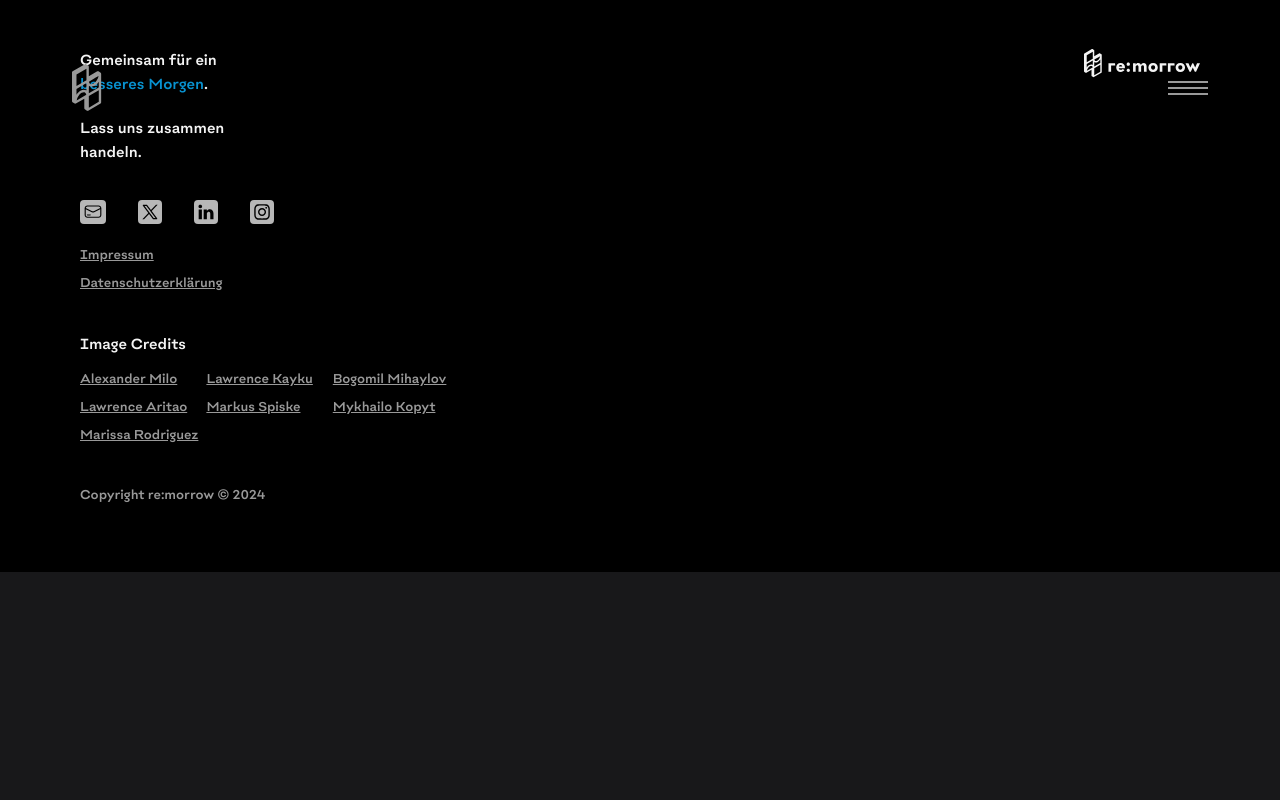
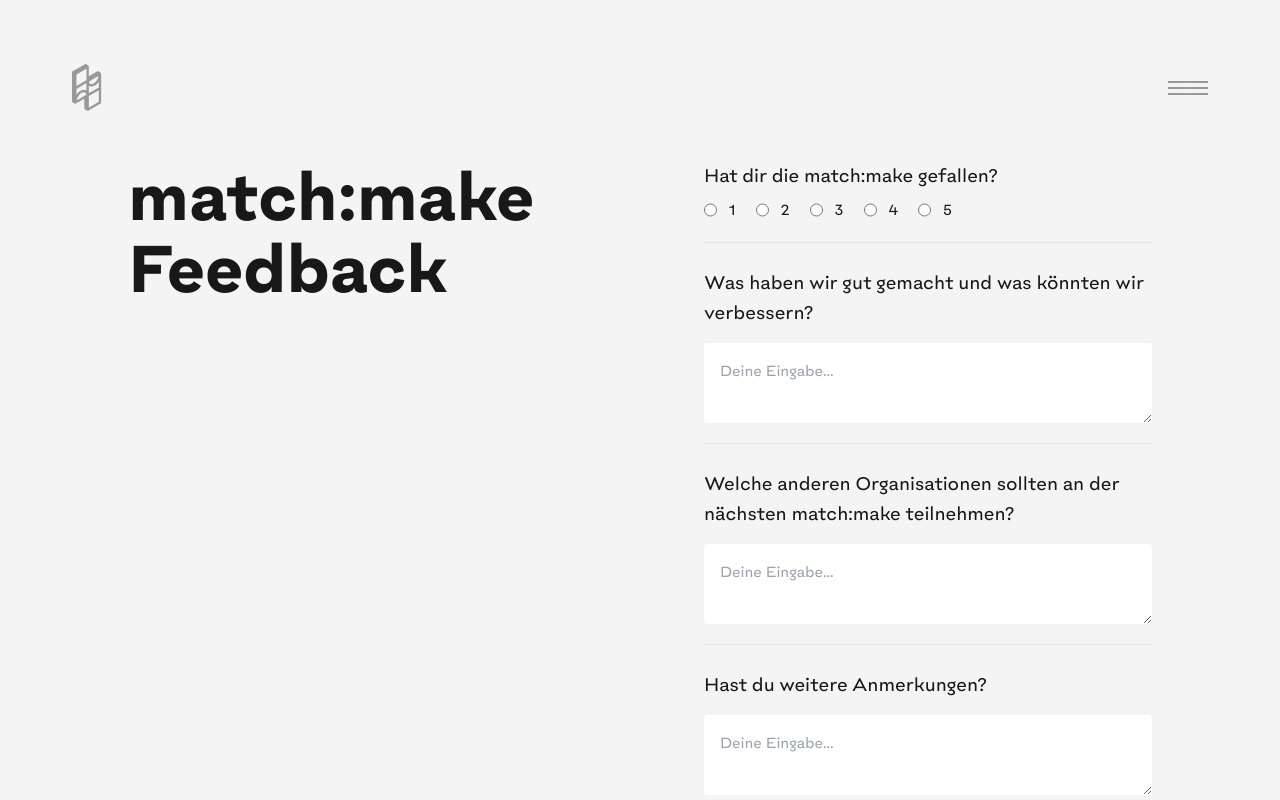
Before and after one commit to maroluke/remorrow, a Vue app: page /matchmake-survey in a window 1280 px wide. Shown: the top 800 px of the page. Built offline with nearby package versions, Linux system fonts and the light colour scheme.

Commit message:
add survey

```diff
--- a/src/components/FormInput.vue
+++ b/src/components/FormInput.vue
@@ -1,9 +1,12 @@
 <template>
 	<li class="mb-5 max-w-md">
 		<label class="m-0 md:flex md:flex-col">
-            <p v-if="$slots.label" class="flex-1 leading-normal mb-2"><slot name="label"></slot></p>
+			<p v-if="$slots.label" class="flex-1 leading-normal mb-2">
+				<slot name="label"></slot>
+			</p>
 
 			<input
+				v-if="type !== 'textarea'"
 				:type="type"
 				:value="modelValue"
 				:placeholder="placeholder"
@@ -11,7 +14,20 @@
 				class="w-full text-black p-4 rounded flex-1 h-min mt-2"
 			/>
 
-            <p v-if="$slots.description" class="text-sm opacity-75 leading-normal mt-1 mb-0"><slot name="description"></slot></p>
+			<textarea
+				v-if="type === 'textarea'"
+				:placeholder="placeholder"
+				:value="modelValue"
+				@input="$emit('update:modelValue', $event.target.value)"
+				class="w-full text-black p-4 rounded flex-1 h-min mt-2"
+			></textarea>
+
+			<p
+				v-if="$slots.description"
+				class="text-sm opacity-75 leading-normal mt-1 mb-0"
+			>
+				<slot name="description"></slot>
+			</p>
 		</label>
 	</li>
 </template>
--- a/src/components/FormModal.vue
+++ b/src/components/FormModal.vue
@@ -16,6 +16,11 @@ export default {
 		message: {
 			type: String,
 			required: true,
+		},
+
+		type: {
+			type: String,
+			default: "",
 		},
 	},
 };
@@ -58,9 +63,12 @@ export default {
 				<div class="p-6 pt-0 space-y-6 md:pt-0 md:mt-0 text-coal">
 					<p v-html="message"></p>
 					<hr />
-					<p>Möchtest du weitere Teilnehmer*innen erfassen?</p>
+					<p v-if="type !== 'survey'">
+						Möchtest du weitere Teilnehmer*innen erfassen?
+					</p>
 					<div class="flex flex-col gap-5">
 						<button
+							v-if="type !== 'survey'"
 							@click="$emit('addPerson')"
 							type="button"
 							class="flex-1 flex justify-between text-snow bg-rich-electric-blue hover:bg-coal hover:text-rich-electric-blue focus:ring-4 focus:outline-none focus:ring-blue-300 font-medium rounded-lg text-sm px-5 py-4 text-center disabled:opacity-25 disabled:cursor-not-allowed"
@@ -71,7 +79,15 @@ export default {
 						</button>
 
 						<button
-							@click="$emit('close', true)"
+							@click="
+								$emit(
+									'close',
+									true,
+									type === 'survey'
+										? 'https://linkedin.com'
+										: null
+								)
+							"
 							type="button"
 							class="flex-1 flex justify-between text-snow bg-coal hover:bg-coal hover:text-rich-electric-blue focus:ring-4 focus:outline-none focus:ring-blue-300 font-medium rounded-lg text-sm px-5 py-4 text-center disabled:opacity-25 disabled:cursor-not-allowed"
 						>
--- /dev/null
+++ b/src/components/SurveyForm.vue
@@ -0,0 +1,215 @@
+<template>
+	<div class="matchmake-form">
+		<form method="post" @submit.prevent="handleSubmit">
+			<input type="hidden" name="survey-form" value="machtmake-survey" />
+
+			<ul>
+				<li class="mb-5 max-w-md">
+					<label class="m-0 md:flex md:flex-col" for="rating">
+						<p class="flex-1 leading-normal mb-2">
+							Hat dir die match:make gefallen?
+						</p>
+					</label>
+
+					<div class="flex gap-5">
+						<div class="flex gap-3">
+							<input
+								type="radio"
+								name="rating"
+								v-model="form.rating"
+								value="1"
+							/><span>1</span>
+						</div>
+						<div class="flex gap-3">
+							<input
+								type="radio"
+								name="rating"
+								v-model="form.rating"
+								value="2"
+							/><span>2</span>
+						</div>
+						<div class="flex gap-3">
+							<input
+								type="radio"
+								name="rating"
+								v-model="form.rating"
+								value="3"
+							/><span>3</span>
+						</div>
+						<div class="flex gap-3">
+							<input
+								type="radio"
+								name="rating"
+								v-model="form.rating"
+								value="4"
+							/><span>4</span>
+						</div>
+						<div class="flex gap-3">
+							<input
+								type="radio"
+								name="rating"
+								v-model="form.rating"
+								value="5"
+							/><span>5</span>
+						</div>
+					</div>
+				</li>
+
+				<hr class="py-3" />
+
+				<FormInput
+					:type="'textarea'"
+					placeholder="Deine Eingabe..."
+					v-model="form.improvement"
+				>
+					<template v-slot:label>
+						Was haben wir gut gemacht und was könnten wir
+						verbessern?
+					</template>
+				</FormInput>
+
+				<hr class="py-3" />
+
+				<FormInput
+					:type="'textarea'"
+					placeholder="Deine Eingabe..."
+					v-model="form.participants"
+				>
+					<template v-slot:label>
+						Welche anderen Organisationen sollten an der nächsten
+						match:make teilnehmen?
+					</template>
+				</FormInput>
+
+				<hr class="py-3" />
+
+				<FormInput
+					:type="'textarea'"
+					placeholder="Deine Eingabe..."
+					v-model="form.remark"
+				>
+					<template v-slot:label>
+						Hast du weitere Anmerkungen?
+					</template>
+				</FormInput>
+			</ul>
+
+			<button
+				type="submit"
+				:disabled="!isFormValid"
+				class="float-right justify-end text-snow bg-rich-electric-blue hover:bg-coal hover:text-rich-electric-blue focus:ring-4 focus:outline-none focus:ring-blue-300 font-medium rounded-lg text-sm px-5 py-2.5 text-center disabled:opacity-25 disabled:cursor-not-allowed"
+			>
+				Absenden
+			</button>
+		</form>
+	</div>
+</template>
+
+<script>
+import FormInput from "./FormInput.vue";
+export default {
+	name: "matchmake-survey",
+	components: {
+		FormInput,
+	},
+	props: {
+		reset: Boolean,
+		complete: Boolean,
+	},
+	watch: {
+		reset(newVal) {
+			if (newVal) {
+				this.resetForm();
+				this.$emit("resetComplete");
+			}
+		},
+		complete(newVal) {
+			if (newVal === true) {
+				this.resetForm();
+				this.$emit("finish");
+			}
+		},
+	},
+	data() {
+		return {
+			form: {
+				rating: null,
+				improvement: "",
+				participants: "",
+				remark: "",
+			},
+			sent: false,
+			status: {
+				text: "",
+				type: "",
+			},
+			showModal: false,
+		};
+	},
+	computed: {
+		isFormValid() {
+			if (
+				this.form.rating &&
+				this.form.improvement &&
+				this.form.participants
+			) {
+				return true;
+			}
+
+			return false;
+		},
+	},
+	methods: {
+		encode(data) {
+			return Object.keys(data)
+				.map(
+					(key) =>
+						`${encodeURIComponent(key)}=${encodeURIComponent(
+							data[key]
+						)}`
+				)
+				.join("&");
+		},
+		handleSubmit() {
+			fetch("/survey.html", {
+				method: "POST",
+				headers: {
+					"Content-Type": "application/x-www-form-urlencoded",
+				},
+				body: this.encode({
+					"form-name": "machtmake-survey",
+					...this.form,
+				}),
+			}).then(() => {
+				this.sent = true;
+
+				this.showModal = true;
+
+				this.status = {
+					text: "Danke vielmals, dass du an der kurzen Umfrage teilgenommen hast.<br />Weiterhin einen schönen Tag!",
+					type: "success",
+				};
+
+				this.$emit("updateShowModal", this.showModal);
+				this.$emit("updateModalText", this.status.text);
+			});
+		},
+
+		resetForm() {
+			this.status = {
+				text: "",
+				type: "",
+			};
+
+			this.form = {
+				rating: null,
+				improvement: "",
+				participants: "",
+				remark: "",
+			};
+
+			this.sent = false;
+		},
+	},
+};
+</script>
--- a/src/router/index.js
+++ b/src/router/index.js
@@ -12,6 +12,7 @@ import PrivacyPolicyView from "../views/PrivacyPolicyView.vue";
 import MatchMakeRegistration from "../views/MatchMakeRegistration.vue";
 import SubmissionSuccess from "@components/SubmissionSuccess.vue";
 import SubmissionFail from "@components/SubmissionFail.vue";
+import MatchMakeSurvey from "../views/MatchMakeSurvey.vue";
 
 const ExternalRedirect = {
 	mounted() {
@@ -87,6 +88,14 @@ const routes = [
 		},
 	},
 	{
+		path: "/matchmake-survey",
+		name: "MatchMakeSurvey",
+		component: MatchMakeSurvey,
+		meta: {
+			robots: "noindex",
+		},
+	},
+	{
 		path: "/thanks",
 		name: "success",
 		component: SubmissionSuccess,
--- /dev/null
+++ b/src/views/MatchMakeSurvey.vue
@@ -0,0 +1,86 @@
+<script>
+import SurveyForm from "@components/SurveyForm.vue";
+import FormModal from "@components/FormModal.vue";
+
+export default {
+	name: "QAForm",
+	components: {
+		SurveyForm,
+		FormModal,
+	},
+	data() {
+		return {
+			showModal: false,
+			modalText: "",
+			reset: false,
+			complete: false,
+		};
+	},
+	methods: {
+		handleShowModal(value) {
+			this.showModal = value;
+		},
+		handleModalText(value) {
+			this.modalText = value;
+		},
+		resetForm(complete, redirect) {
+			this.showModal = false;
+			this.modalText = "";
+			this.reset = true;
+			this.complete = complete;
+			if (redirect) {
+				window.location.href = redirect;
+			}
+		},
+		finish() {
+			this.complete = false;
+			this.$router.push("/");
+		},
+	},
+};
+</script>
+
+<template>
+	<section
+		class="px-5 py-24 bg-dark text-snow lg:bg-snow lg:text-dark lg:flex lg:justify-center lg:px-20 lg:pt-40"
+	>
+		<div
+			class="max-w-md !mb-0 !items-start lg:max-w-screen-lg lg:flex-row lg:flex lg:gap-10 lg:gap-20 lg:justify-between mx-auto"
+		>
+			<div
+				class="flex gap-10 flex-col flex-1 pt-5 z-20 shrink items-center lg:p-0 lg:text-dark"
+			>
+				<h1
+					class="drop-shadow-contrast self-start hyphens-auto lg:drop-shadow-none break-keep"
+				>
+					match:make Feedback
+				</h1>
+			</div>
+
+			<div class="flex gap-10 flex-col max-w-md flex-1">
+				<div>
+					<SurveyForm
+						@updateShowModal="handleShowModal"
+						@updateModalText="handleModalText"
+						@resetComplete="reset = false"
+						@finish="finish"
+						:reset="reset"
+						:complete="complete"
+					/>
+				</div>
+			</div>
+		</div>
+	</section>
+
+	<div
+		v-show="showModal"
+		class="bg-dark bg-opacity-25 w-full h-full absolute top-0 left-0 bottom-0 right-0 backdrop-blur-md z-50"
+	></div>
+
+	<FormModal
+		v-if="showModal"
+		:message="modalText"
+		:type="'survey'"
+		@close="resetForm"
+	/>
+</template>
```
Also changed, not shown: public/survey.html (added, +38 -0 lines). Lines whose indentation alone changed are shown as unchanged.
